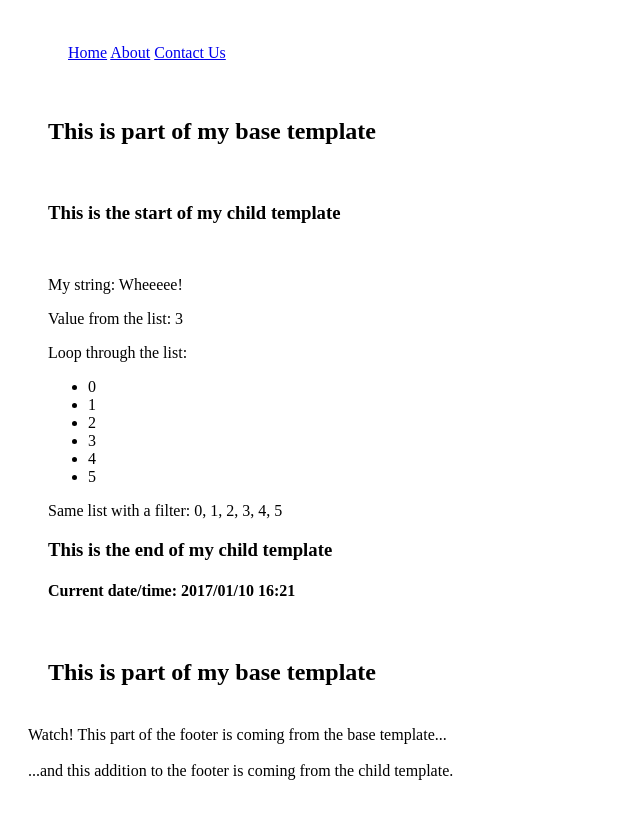
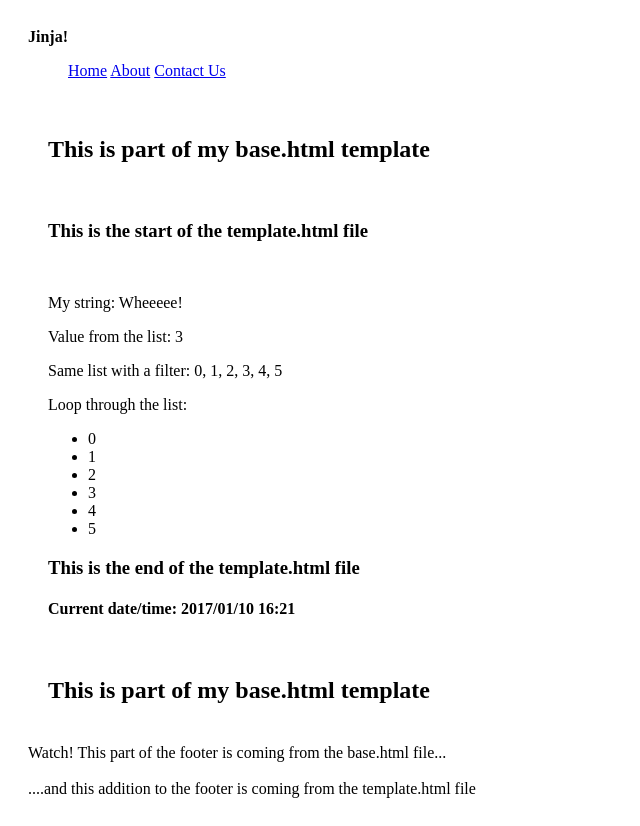
Before and after one commit to LukeBarry/jinja, a Flask app: page / in a window 1280 px wide. Shown: the whole page, without its empty margins (0-640 px from the left). Before the commit the page ends 780 px from the top, so only its background shows below. Run offline with Flask 2, Linux system fonts and the light colour scheme.

Commit message:
master file

```diff
--- a/run.py
+++ b/run.py
@@ -1,26 +1,33 @@
 from flask import Flask, render_template
+app = Flask(__name__)
 import datetime
-app = Flask(__name__)
 
-@app.template_filter()
+# Using the @app.template_filter() decorator you are registering the datetimefilter() function as a filter.
+# The default name for the filter is just the name of the function; however,
+# you can customize it by passing in an argument to the function – e.g, @app.template_filter("formatdate")
+# Next, you are adding the filter to the Jinja environment, making it accessible. Now it’s ready to use.  I added the <h4> tag to the template.html file
+@ app.template_filter()
 def datetimefilter(value, format='%Y/%m/%d %H:%M'):
     """Convert a datetime to a different format."""
     return value.strftime(format)
 
-
+# Here you are establishing the route / , which renders the template template.html via the function render_template()
+#This function must have a template name. Optionally, you can pass in arguments to the template, like in the example – my_string and my_list.
 @app.route("/")
 def template_test():
     return render_template('template.html',
-                           my_string="Wheeeee!",
-                           my_list=[0,1,2,3,4,5],
-                           current_time=datetime.datetime.now())
+                            my_string="Wheeeee!",
+                            my_list=[0,1,2,3,4,5],
+                            current_time=datetime.datetime.now())
 
+# Finally, in run.py pass in the datetime to your template along with my_list and my_string
+# (remembering to import the datetime module at the top of the file
 @app.route("/home")
 def home():
     return render_template('template.html',
-                           my_string="I'm the home page",
-                           my_list=[0,1,2,3,4,5],
-                           current_time=datetime.datetime.now())
+                            my_string="I'm the home page",
+                            my_list=[0,1,2,3,4,5],
+                            current_time=datetime.datetime.now())
 
 @app.route("/about")
 def about():
@@ -29,13 +36,12 @@ def about():
                             my_list=[0,1,2,3,4,5],
                             current_time=datetime.datetime.now())
 
-@app.route("/contact")
+@ app.route("/contact")
 def contact():
     return render_template('template.html',
-                           my_string="I'm the contact page",
-                           my_list=[0,1,2,3,4,5],
-                           current_time=datetime.datetime.now())
-
+                            my_string="I'm the contact page",
+                            my_list=[0,1,2,3,4,5],
+                            current_time=datetime.datetime.now())
 
 if __name__ == '__main__':
     app.run(debug=True, host="0.0.0.0", port=8080)
--- a/templates/base.html
+++ b/templates/base.html
@@ -1,4 +1,3 @@
-<!DOCTYPE html>
 <html>
     <head>
         <title>Flask Template Example</title>
@@ -21,26 +20,26 @@
     <body>
         {% from "macros.html" import nav_link with context %}
         <nav>
-          <ul class="nav navbar-nav">
-            {{ nav_link('home', 'Home') }}
-            {{ nav_link('about', 'About') }}
-            {{ nav_link('contact', 'Contact Us') }}
-          </ul>
+            <span class="title">Jinja!</span>
+                <ul class="nav navbar-nav">
+                    {{ nav_link('home', 'Home') }}
+                    {{ nav_link('about', 'About') }}
+                    {{ nav_link('contact', 'Contact Us') }}
+                </ul>
         </nav>
         <div id="main">
-            <h2>This is part of my base template</h2>
+            <h2>This is part of my base.html template</h2>
             <br>
             {% block content %}{% endblock %}
             <br>
-            <h2>This is part of my base template</h2>
+            <h2>This is part of my base.html template</h2>
         </div>
     </body>
     <footer>
         {% block footer %}
-            Watch! This part of the footer is coming from the base template...
+            Watch! This part of the footer is coming from the base.html file...
             <br>
             <br>
         {% endblock %}
     </footer>
-
 </html>
--- a/templates/macros.html
+++ b/templates/macros.html
@@ -5,3 +5,5 @@
     <a href="{{ url_for(endpoint) }}">{{name}}</a>
 {% endif %}
 {% endmacro %}
+<!-- Here, you’re using Flask’s request object, which is part of Jinja by default, to check whether the link points to the current page.
+If so then you'll add the active class to the <a> tag. -->
--- a/templates/template.html
+++ b/templates/template.html
@@ -1,4 +1,3 @@
-<!DOCTYPE html>
 <html>
     <head>
         <title>Flask Template Example</title>
@@ -19,29 +18,28 @@
         </style>
     </head>
     <body>
-
         <div id="main">
             {% extends "base.html" %}
 
             {% block content %}
-                <h3> This is the start of my child template</h3>
+                <h3> This is the start of the template.html file </h3>
                 <br>
                 <p>My string: {{my_string}}</p>
                 <p>Value from the list: {{my_list[3]}}</p>
+                <p>Same list with a filter: {{ my_list|join(', ') }}</p>
                 <p>Loop through the list:</p>
                 <ul>
                     {% for n in my_list %}
                     <li>{{n}}</li>
                     {% endfor %}
                 </ul>
-                 <p>Same list with a filter: {{ my_list|join(', ') }}</p>
-                <h3> This is the end of my child template</h3>
+                <h3> This is the end of the template.html file </h3>
                 <h4>Current date/time: {{ current_time | datetimefilter }}</h4>
-             {% endblock %}
+            {% endblock %}
         </div>
     </body>
     {% block footer %}
     {{super()}}
-    ...and this addition to the footer is coming from the child template.
+    ....and this addition to the footer is coming from the template.html file
     {% endblock %}
 </html>
```
